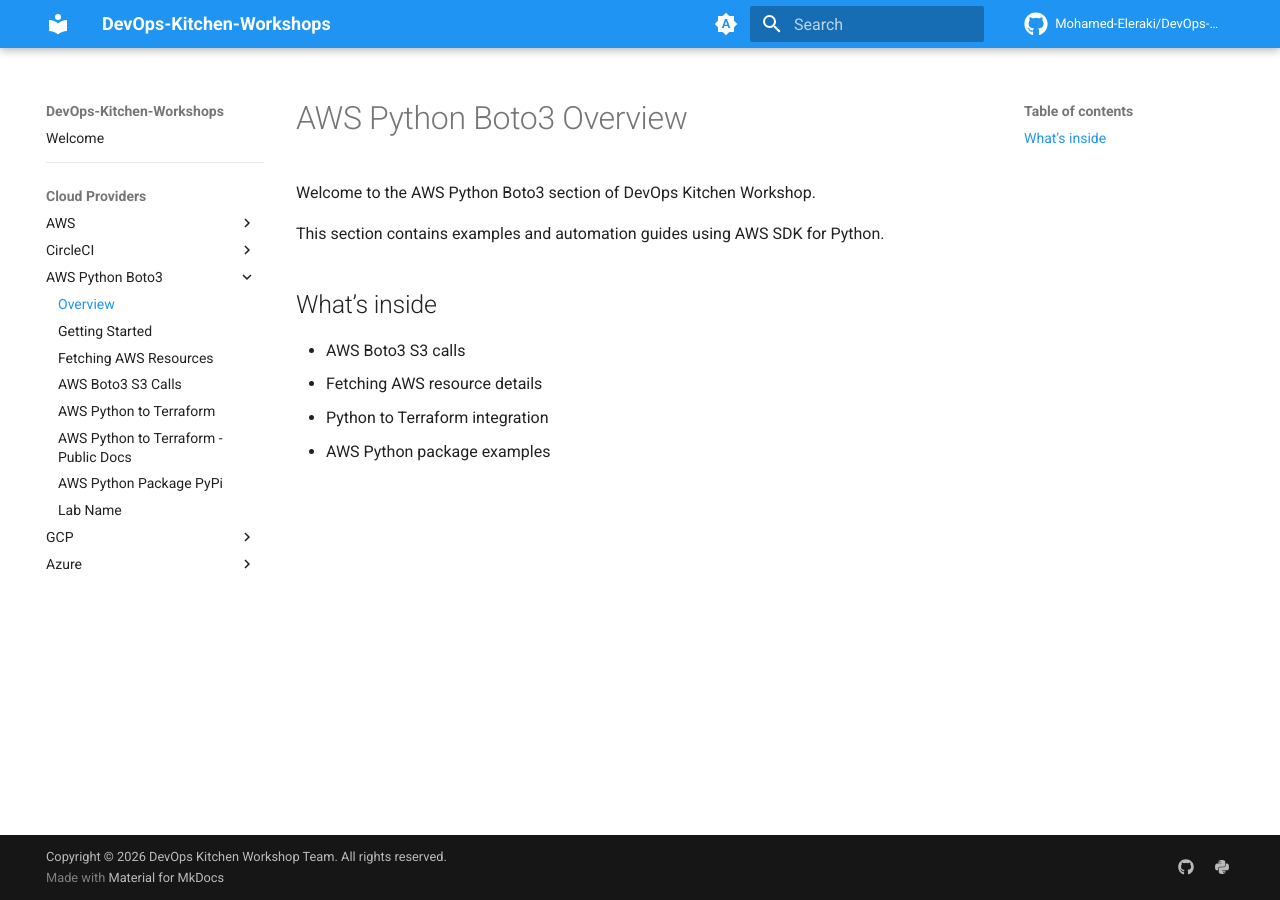
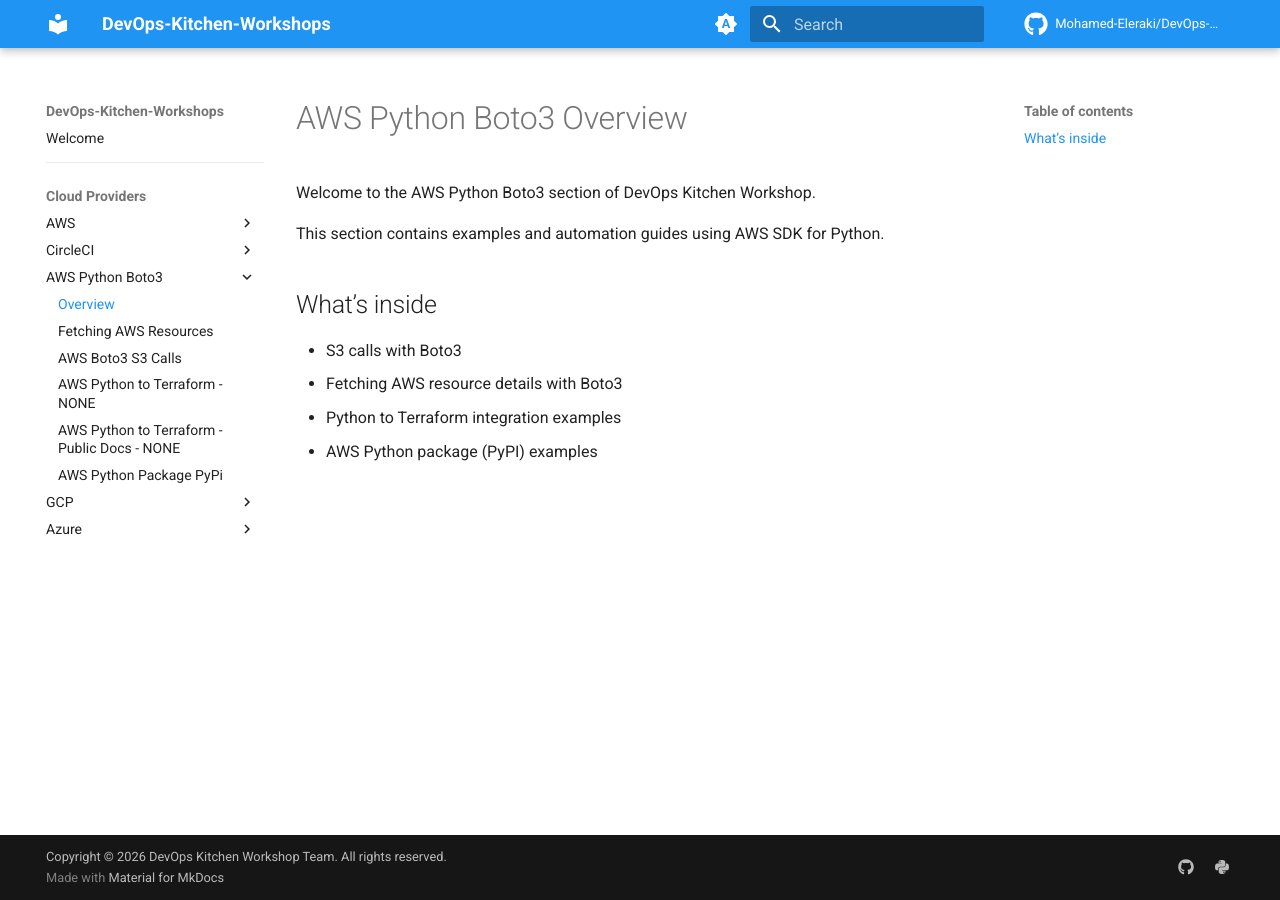
Before and after one commit to Mohamed-Eleraki/DevOps-Kitchen-Workshop, an MkDocs documentation site: the page built from docs/aws-python-boto3/index.md, in a window 1280 px wide. Built offline with MkDocs 1.6.1 and Material for MkDocs 9.7.7, drawn with Linux system fonts in a browser that asks for light colours; comment, search, counter and statistics services are not loaded; the version menu is left out.

Commit message:
upd: boto3 section

```diff
--- a/docs/aws-python-boto3/index.md
+++ b/docs/aws-python-boto3/index.md
@@ -6,7 +6,7 @@
 
 ## What’s inside
 
-- AWS Boto3 S3 calls
-- Fetching AWS resource details
-- Python to Terraform integration
-- AWS Python package examples
+- S3 calls with Boto3
+- Fetching AWS resource details with Boto3
+- Python to Terraform integration examples
+- AWS Python package (PyPI) examples
--- a/mkdocs.yml
+++ b/mkdocs.yml
@@ -100,13 +100,11 @@
 
       - AWS Python Boto3:
           - Overview: aws-python-boto3/index.md
-          - Getting Started: aws-python-boto3/getting-started.md
           - Fetching AWS Resources: aws-python-boto3/fetching-aws-resource-details.md
           - AWS Boto3 S3 Calls: aws-python-boto3/s3-calls.md
-          - AWS Python to Terraform: week-ninteen.md
-          - AWS Python to Terraform - Public Docs: aws-python-boto3/python-to-terraform.md
+          - AWS Python to Terraform - NONE: week-ninteen.md
+          - AWS Python to Terraform - Public Docs - NONE: aws-python-boto3/python-to-terraform.md
           - AWS Python Package PyPi: aws-python-boto3/AWS-Python-Package-PyPi.md
-          - Lab Name: aws-python-boto3/lab-name.md
 
       - GCP:
           - Overview: GCP/index.md
```
Also changed, not shown: docs/aws-python-boto3/lab-name.md (deleted, +0 -9 lines).
